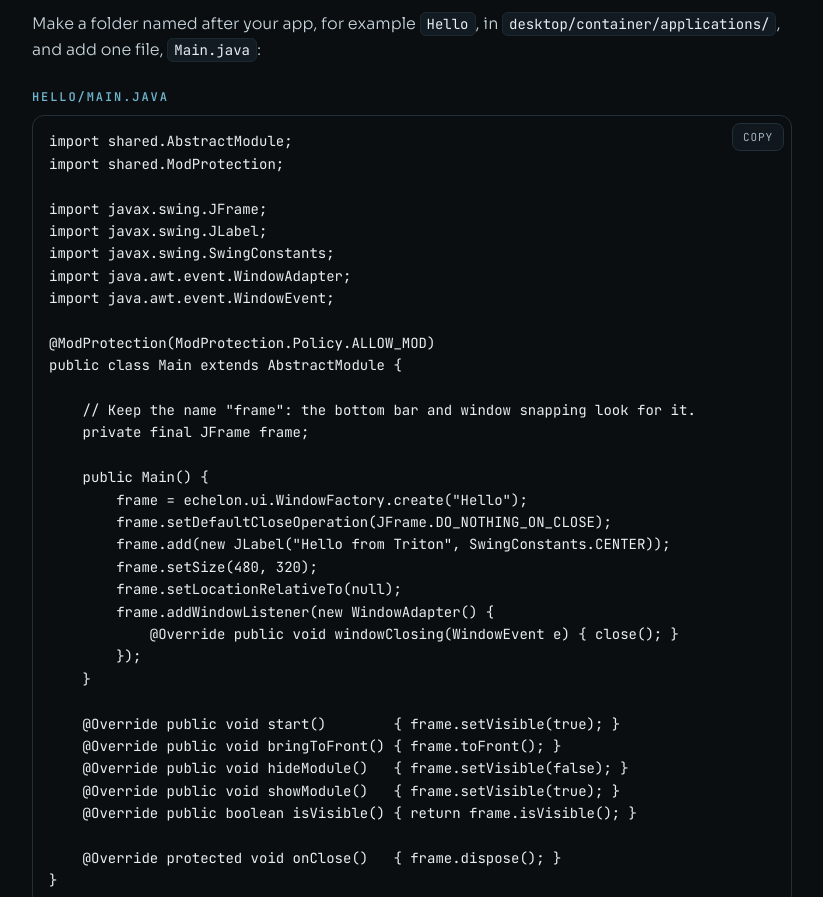
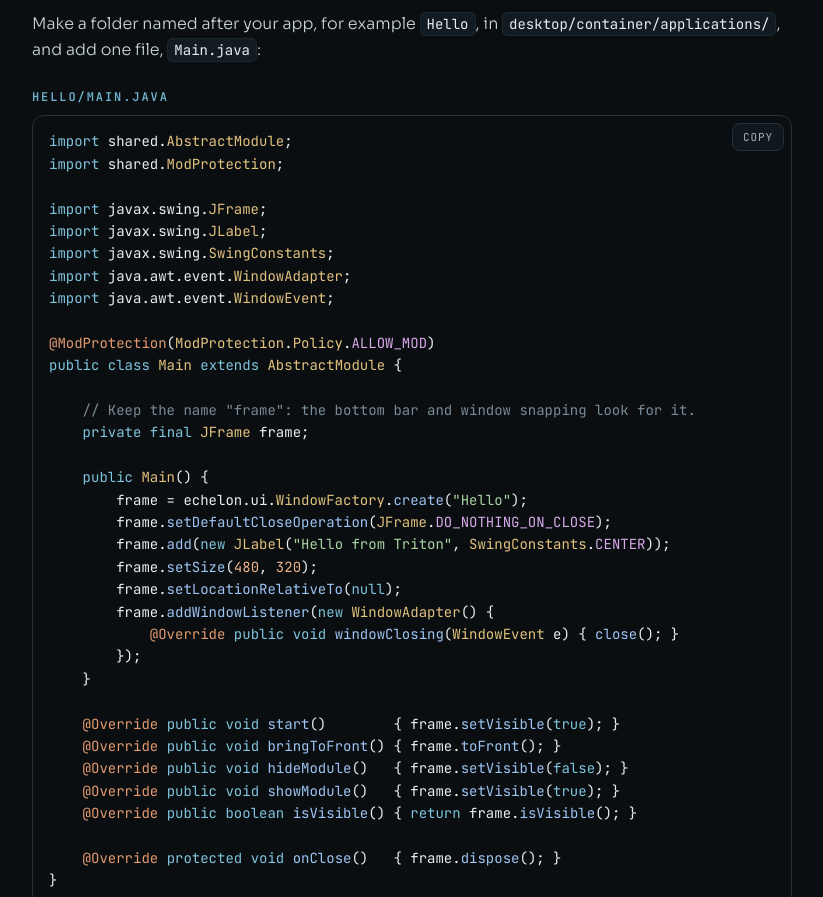
Before and after one commit to Strombos/strombos.github.io, a plain HTML site: page docs/making-apps/index.html in a window 1280 px wide. Shown: the part 1065-1962 px from the top of the page, without its empty margins (288-1111 px from the left). Drawn offline with Linux system fonts and the light colour scheme.

Commit message:
Docs: code colours for Java and properties blocks
docs.js colours <code class="lang-java"> and <code class="lang-properties">
blocks (keywords, types, constants, annotations, strings, numbers, method
names, comments, property keys). Text is unchanged, so Copy and the filter
still see plain code. The Making apps guide's examples use it.
?v= bumped to 7.

Co-Authored-By: Claude Opus 5.5 <noreply@anthropic.com>

```diff
--- a/docs/docs.css
+++ b/docs/docs.css
@@ -141,6 +141,16 @@ h2:hover .anchor, .anchor:focus { opacity: 1; }
 .copy { position: absolute; top: 8px; right: 8px; height: 28px; padding: 0 10px; border-radius: 8px; border: 1px solid var(--line); background: var(--card); color: var(--fg-dim); font-family: var(--mono); font-size: 11px; letter-spacing: 0.08em; text-transform: uppercase; cursor: pointer; }
 .copy:hover { color: #FFFFFF; border-color: var(--accent); }
 .copy.done { color: var(--accent); border-color: var(--accent); }
+/* Code colours: docs.js wraps tokens of <code class="lang-java|lang-properties"> in these. */
+.tok-kw { color: #7FC4DD; }      /* keywords: public, class, extends */
+.tok-type { color: #E3C27E; }    /* types: AbstractModule, JFrame */
+.tok-const { color: #D7A9E8; }   /* constants: ALLOW_MOD, EXIT_ON_CLOSE */
+.tok-ann { color: #E39A6E; }     /* annotations: @ModProtection, @Override */
+.tok-str { color: #A8D5A2; }     /* strings */
+.tok-num { color: #F0B48A; }     /* numbers */
+.tok-fn { color: #9DC4F2; }      /* method calls and declarations */
+.tok-com { color: #7A8B96; }     /* comments */
+.tok-key { color: #7FC4DD; }     /* properties keys */
 .ex-label { display: block; margin: 24px 0 8px !important; font-family: var(--mono); font-size: 12px; font-weight: 600; letter-spacing: 0.16em; text-transform: uppercase; color: var(--accent); }
 
 /* Command reference: command | what it does. Stacks on phones. */
--- a/docs/docs.js
+++ b/docs/docs.js
@@ -77,6 +77,41 @@ var DOCS = [
     a.className = 'anchor'; a.href = '#' + h.id; a.textContent = '#';
     a.setAttribute('aria-label', 'Link to ' + h.textContent);
     h.appendChild(a);
+  });
+
+  // ---- Code colours: <pre><code class="lang-java"> or class="lang-properties"> ----
+  // Wraps tokens in <span class="tok-…">; the text itself is unchanged, so Copy and the filter see plain code.
+  var LANGS = {
+    java: [
+      ['com', /\/\*[\s\S]*?\*\/|\/\/[^\n]*/],
+      ['str', /"(?:\\.|[^"\\\n])*"|'(?:\\.|[^'\\\n])'/],
+      ['ann', /@[A-Za-z_]\w*/],
+      ['kw', /\b(?:abstract|boolean|break|case|catch|char|class|continue|default|do|double|else|enum|extends|false|final|finally|float|for|if|implements|import|instanceof|int|interface|long|new|null|package|private|protected|public|return|short|static|super|switch|synchronized|this|throw|throws|true|try|var|void|volatile|while)\b/],
+      ['num', /\b\d+(?:\.\d+)?[fFdDlL]?\b/],
+      ['const', /\b[A-Z][A-Z0-9_]+\b/],
+      ['type', /\b[A-Z]\w*\b/],
+      ['fn', /\b[a-z_]\w*(?=\s*\()/]
+    ],
+    properties: [
+      ['com', /^[ \t]*[#!][^\n]*/],
+      ['key', /^[ \t]*[^\s=:#!][^=:\n]*?(?=[ \t]*[=:])/],
+      ['str', /"(?:\\.|[^"\\\n])*"/]
+    ]
+  };
+  var highlight = function (text, rules) {
+    var re = new RegExp(rules.map(function (r) { return '(' + r[1].source + ')'; }).join('|'), 'gm');
+    var out = '', last = 0, m;
+    while ((m = re.exec(text))) {
+      if (!m[0]) { re.lastIndex++; continue; }
+      var k = 1; while (m[k] === undefined) k++;
+      out += esc(text.slice(last, m.index)) + '<span class="tok-' + rules[k - 1][0] + '">' + esc(m[0]) + '</span>';
+      last = re.lastIndex;
+    }
+    return out + esc(text.slice(last));
+  };
+  Array.prototype.forEach.call(document.querySelectorAll('.doc pre code[class*="lang-"]'), function (code) {
+    var lang = (code.className.match(/lang-(\w+)/) || [])[1];
+    if (LANGS[lang]) code.innerHTML = highlight(code.textContent, LANGS[lang]);
   });
 
   // ---- Copy buttons on code blocks ----
--- a/docs/making-apps/index.html
+++ b/docs/making-apps/index.html
@@ -8,7 +8,7 @@
 <link rel="preconnect" href="https://fonts.googleapis.com">
 <link rel="preconnect" href="https://fonts.gstatic.com" crossorigin>
 <link href="https://fonts.googleapis.com/css2?family=Sora:wght@300;600;800&amp;family=JetBrains+Mono:wght@400;600&amp;display=swap" rel="stylesheet">
-<link rel="stylesheet" href="../docs.css?v=6">
+<link rel="stylesheet" href="../docs.css?v=7">
 </head>
 <body>
 <a class="skip" href="#main">Skip to content</a>
@@ -67,7 +67,7 @@
         <h2 id="first-app">Your first app</h2>
         <p>Make a folder named after your app, for example <code>Hello</code>, in <code>desktop/container/applications/</code>, and add one file, <code>Main.java</code>:</p>
         <span class="ex-label">Hello/Main.java</span>
-        <pre><code>import shared.AbstractModule;
+        <pre><code class="lang-java">import shared.AbstractModule;
 import shared.ModProtection;
 
 import javax.swing.JFrame;
@@ -115,7 +115,7 @@ public class Main extends AbstractModule {
         <p class="h-note">Package <code>shared</code>, in Triton's jar. Every app's <code>Main</code> extends it.</p>
         <p>The full class, for reference:</p>
         <span class="ex-label">shared/AbstractModule.java</span>
-        <pre><code>package shared;
+        <pre><code class="lang-java">package shared;
 
 import echelon.module.vortex.Vortexable;
 import triton.core.atlas.AtlasTag;
@@ -230,7 +230,7 @@ public abstract class AbstractModule {
         <h2 id="mod-protection" class="cmd-h">@ModProtection</h2>
         <p class="h-note">Annotation <code>shared.ModProtection</code>. Goes on a class.</p>
         <p><code>@ModProtection</code> says whether a class may be replaced by a <strong>mod</strong>: an app's own copy of one of Triton's classes. Built-in apps put it on their <code>Main</code>:</p>
-        <pre><code>import shared.ModProtection;
+        <pre><code class="lang-java">import shared.ModProtection;
 
 @ModProtection(ModProtection.Policy.ALLOW_MOD)
 public class Main extends AbstractModule { … }</code></pre>
@@ -265,7 +265,7 @@ public class Main extends AbstractModule { … }</code></pre>
           </tbody>
         </table></div>
         <span class="ex-label">Example · Main with both tags</span>
-        <pre><code>import shared.AbstractModule;
+        <pre><code class="lang-java">import shared.AbstractModule;
 import shared.ModProtection;
 import triton.core.atlas.AtlasTag;
 
@@ -306,7 +306,7 @@ public class Main extends AbstractModule { … }</code></pre>
         <p class="h-note">Tile and window settings. Optional; leave out any key you don't need.</p>
         <p>Each line is <code>key=value</code>, where the value is a list in brackets, like <code>["onlyOne"]</code>. A single value without brackets also works. Lines starting with <code>#</code> are comments.</p>
         <span class="ex-label">Example · Hello/directory.properties</span>
-        <pre><code># Tile picture
+        <pre><code class="lang-properties"># Tile picture
 icon=["desktop_logo.png"]
 
 # One window: opening the app again brings it forward
@@ -334,7 +334,7 @@ limit_instance=["onlyOne"]</code></pre>
         <h2 id="module-properties" class="cmd-h">module.properties</h2>
         <p class="h-note">Plain Java properties: <code>key=value</code>, no brackets. Optional.</p>
         <span class="ex-label">Example · Hello/module.properties</span>
-        <pre><code># Words that find this app in the start menu, comma separated
+        <pre><code class="lang-properties"># Words that find this app in the start menu, comma separated
 tags=hello, example, greeting
 
 # Java version to compile for (capped at the Java Triton runs on)
@@ -353,9 +353,9 @@ java.version=21</code></pre>
         <h2 id="opening-files">Opening files</h2>
         <p>To make your app open files clicked anywhere in Triton (the desktop, Folder Explorer, open-file), list the file types in <code>directory.properties</code> and implement <code>shared.files.FileOpenable</code> on <code>Main</code>:</p>
         <span class="ex-label">directory.properties</span>
-        <pre><code>opens=["txt","md"]</code></pre>
+        <pre><code class="lang-properties">opens=["txt","md"]</code></pre>
         <span class="ex-label">Main.java</span>
-        <pre><code>import shared.AbstractModule;
+        <pre><code class="lang-java">import shared.AbstractModule;
 import shared.files.FileOpenRequest;
 import shared.files.FileOpenable;
 
@@ -434,6 +434,6 @@ public class Main extends AbstractModule implements FileOpenable {
   <span>© 2026 Strombos</span>
 </footer>
 
-<script src="../docs.js?v=6"></script>
+<script src="../docs.js?v=7"></script>
 </body>
 </html>
```
Also changed, not shown: docs/index.html (+2 -2 lines), docs/terminal/index.html (+2 -2 lines).
